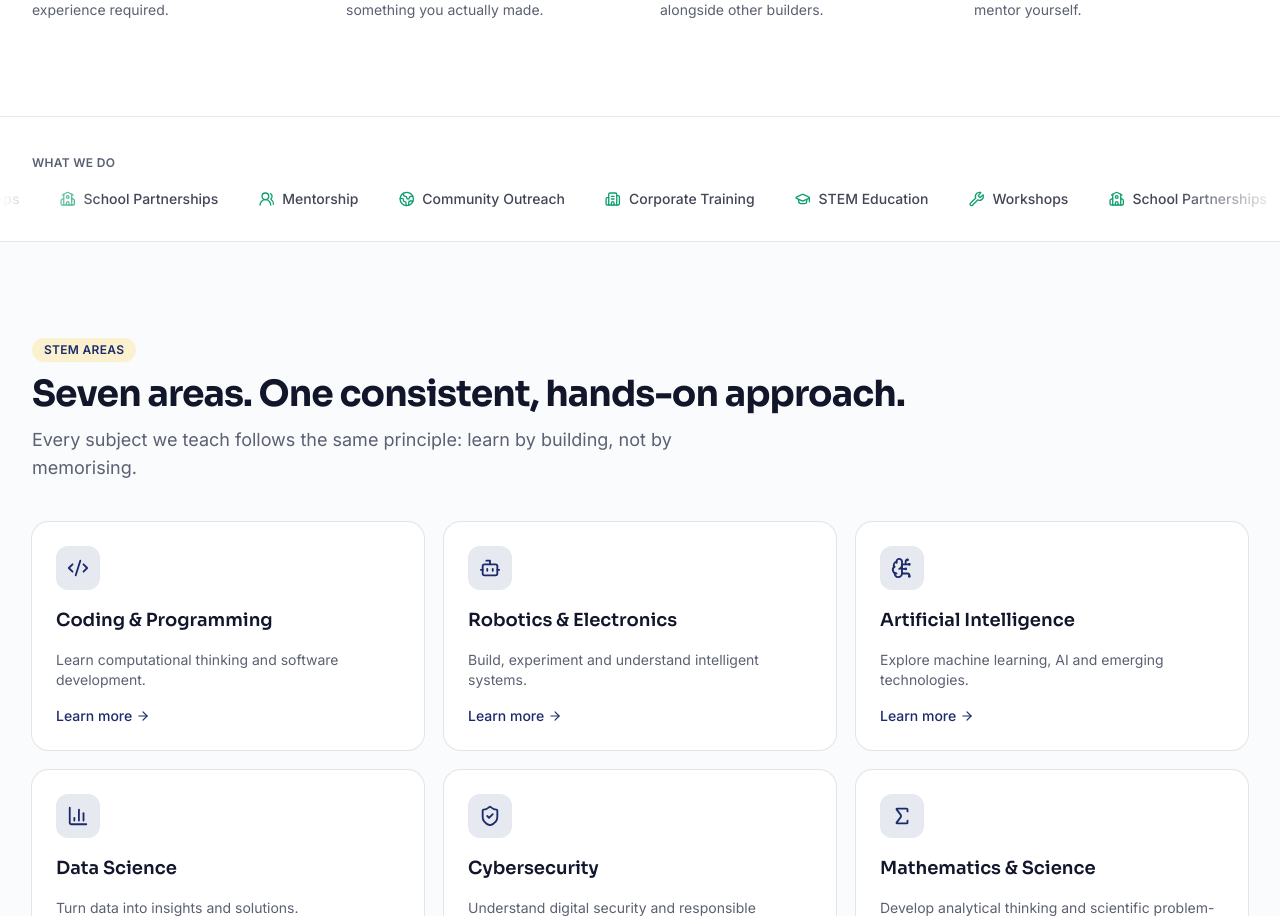
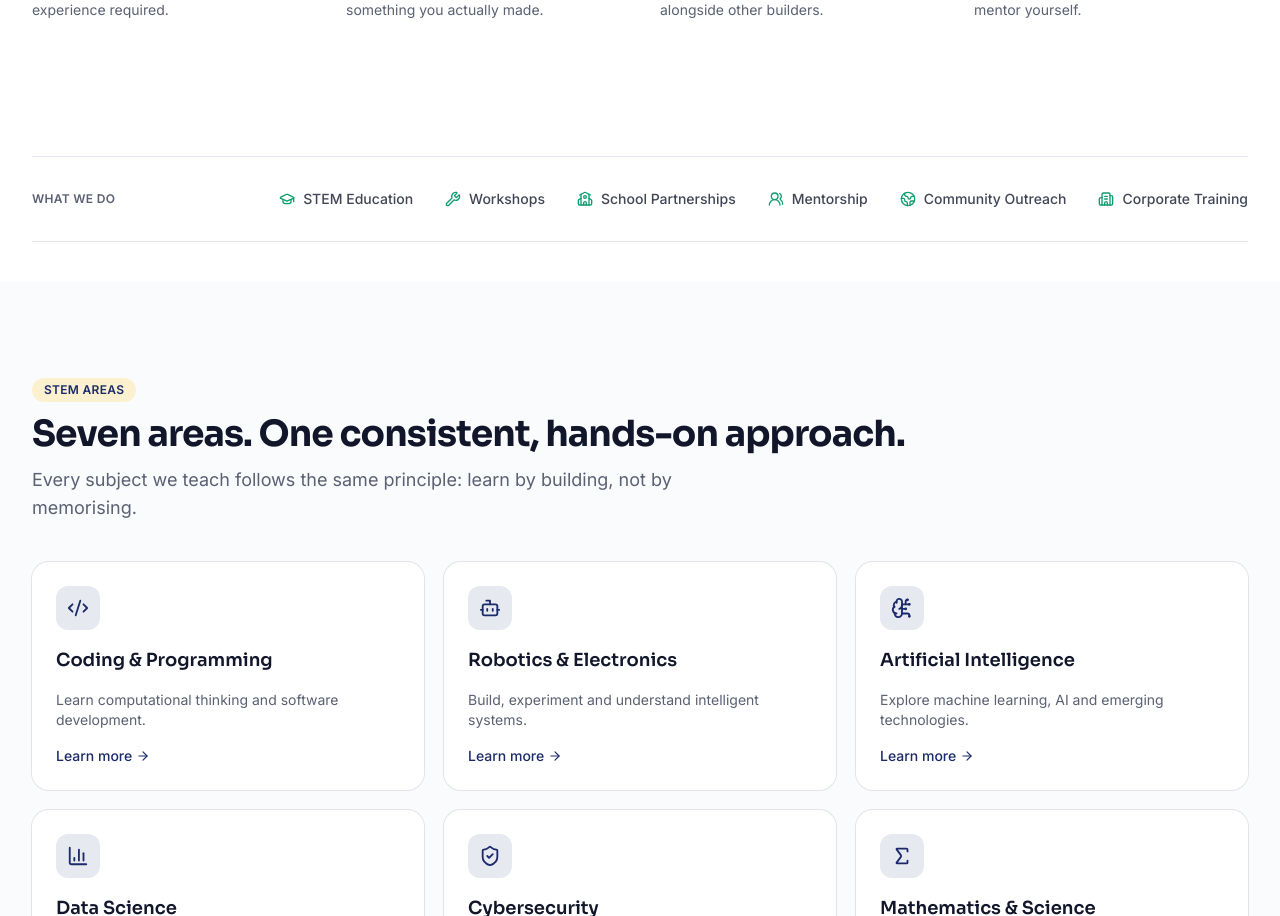
Before and after one commit to m1ch-a3l/stemvillage, a Next.js app: page / in a window 1280 px wide. Shown: the part 2607-3523 px from the top of the page. Built offline with nearby package versions, Linux system fonts and the light colour scheme.

Commit message:
Revert What We Do back to the compact static strip
The auto-scrolling marquee version is reverted per feedback — back to
the plain wrapped row of service tags. Also removed the now-unused
marquee keyframes/utility from globals.css.

```diff
--- a/src/app/globals.css
+++ b/src/app/globals.css
@@ -162,16 +162,3 @@
     scroll-behavior: auto !important;
   }
 }
-
-@keyframes marquee {
-  from {
-    transform: translateX(0);
-  }
-  to {
-    transform: translateX(-50%);
-  }
-}
-
-.animate-marquee {
-  animation: marquee 28s linear infinite;
-}
--- a/src/components/sections/WhatWeDo.tsx
+++ b/src/components/sections/WhatWeDo.tsx
@@ -10,36 +10,24 @@ const services = [
   { icon: Building2, title: "Corporate Training" },
 ];
 
-function ServiceItem({ icon: Icon, title }: (typeof services)[number]) {
-  return (
-    <span className="flex shrink-0 items-center gap-2 text-sm font-medium text-foreground/80">
-      <Icon className="size-4 text-brand-emerald" aria-hidden />
-      {title}
-    </span>
-  );
-}
-
 export function WhatWeDo() {
   return (
-    <section className="overflow-hidden border-y border-border py-8">
-      <Container className="mb-4">
-        <span className="text-xs font-semibold tracking-wide text-muted-foreground uppercase">
-          What We Do
-        </span>
+    <section className="py-10">
+      <Container>
+        <div className="flex flex-col items-center gap-6 border-y border-border py-8 sm:flex-row sm:justify-between">
+          <span className="text-xs font-semibold tracking-wide text-muted-foreground uppercase">
+            What We Do
+          </span>
+          <div className="flex flex-wrap items-center justify-center gap-x-8 gap-y-4">
+            {services.map(({ icon: Icon, title }) => (
+              <span key={title} className="flex items-center gap-2 text-sm font-medium text-foreground/80">
+                <Icon className="size-4 text-brand-emerald" aria-hidden />
+                {title}
+              </span>
+            ))}
+          </div>
+        </div>
       </Container>
-      <div
-        className="overflow-hidden"
-        style={{
-          maskImage: "linear-gradient(to right, transparent, black 8%, black 92%, transparent)",
-          WebkitMaskImage: "linear-gradient(to right, transparent, black 8%, black 92%, transparent)",
-        }}
-      >
-        <div className="animate-marquee flex w-max gap-10 hover:[animation-play-state:paused]">
-          {[...services, ...services].map((service, index) => (
-            <ServiceItem key={`${service.title}-${index}`} {...service} />
-          ))}
-        </div>
-      </div>
     </section>
   );
 }
```
